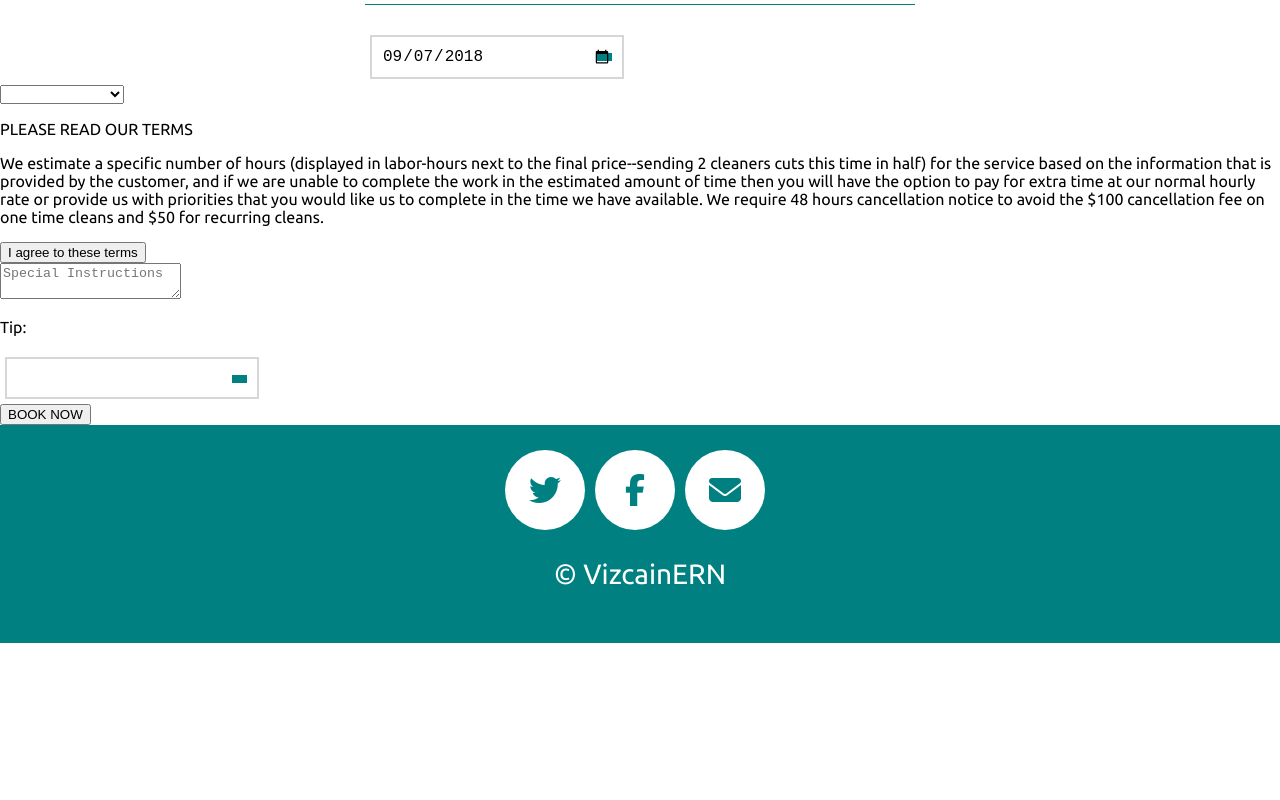
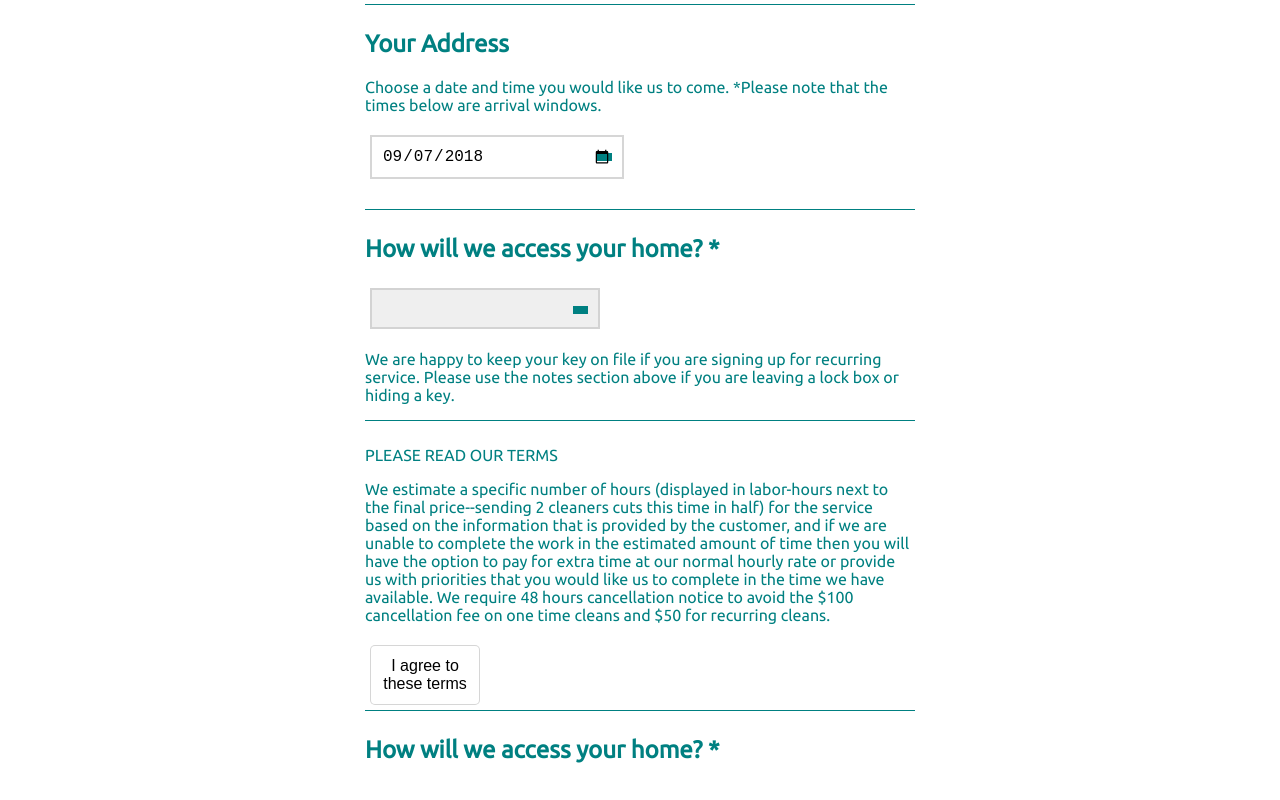
Before and after one commit to ArizonaMangoJuice/vizcaino-ERN, a React (Create React App) app: page / in a window 1280 px wide. Shown: the part 3980-4780 px from the top of the page. Before the commit the page ends 4623 px from the top, so only its background shows below. Built offline with nearby package versions, Linux system fonts and the light colour scheme.

Commit message:
finished styling calculator

```diff
--- a/src/App.css
+++ b/src/App.css
@@ -679,6 +679,10 @@ input{
   margin: auto;
 }
 
+.date-chooser{
+  margin-bottom: 25px;
+}
+
 .output-container h2{
   padding: 15px;
   font-size: 28px;
@@ -735,3 +739,66 @@ input{
   padding-bottom: 0;
   margin-bottom: 5px;
 }
+
+.calc-mid-size select{
+  margin: 5px;
+  width: 230px;
+  background-image: -webkit-gradient(linear, left top, left bottom, color-stop(50%, transparent), color-stop(50%, #008081));
+  background-image: -webkit-linear-gradient(top, transparent 50%, #008081 50%);
+  background-image: -o-linear-gradient(top, transparent 50%, #008081 50%);
+  background-image: linear-gradient(-180deg, transparent 50%, #008081 50%);
+  background-position: calc(100% - 10px) calc(.45em + 2px),
+calc(100% - 15px) calc(1em + 2px),
+calc(100% - .5em) .5em;
+  background-size: 15px 15px,
+5px 5px,
+1.5em 1.5em;
+  background-repeat: no-repeat;
+  border: 2px solid #CCCC;
+  font-size: 16px;
+  padding: 10px;
+  -webkit-appearance: none;
+  -moz-appearance: none;
+  appearance: none;
+}
+
+.calc-button{
+    border: 1px solid #CCCC;
+    color: black;
+    height: 60px;
+    vertical-align: top;
+    font-size: 16px;
+    padding: 10px;
+    width: 110px;
+    background: #fff;
+    border-radius: 5px;
+    margin: 5px;
+}
+
+.terms-of-service{
+  display: flex;
+  justify-content: center;
+  flex-direction: column;
+}
+
+textarea{
+  width: 500px;
+    height: 80px;
+    border: 1px solid #ccc;
+    margin: 15px auto;
+    padding: 15px;
+}
+
+.book-now-button{
+  border: 1px solid #CCCC;
+  color: black;
+  width: 100% !important;
+  height: 60px;
+  vertical-align: top;
+  font-size: 16px;
+  padding: 10px;
+  width: 110px;
+  background: #fff;
+  border-radius: 5px;
+  margin: 5px 0;
+}
--- a/src/components/calculator/Calculator.js
+++ b/src/components/calculator/Calculator.js
@@ -326,39 +326,56 @@ export default class Calculator extends Component{
           </div>
         </div>
 
-        <div className='date-to-come'>
-        <input type="date" id="myDate" value={this.state.date} onChange={this.updateDate}/>
+        <div className='calc-mid-size'>
+          <div className='how-often'>
+            <h2>Your Address</h2>
+            <p>Choose a date and time you would like us to come. *Please note that the times below are arrival windows.</p>
+          </div>
+          <div className='date-chooser'>
+            <input type="date" id="myDate" value={this.state.date} onChange={this.updateDate}/>
+          </div>
         </div>
 
-        <div className='how-to-access-home'>
+        <div className='calc-mid-size'>
+          <div className='how-often'>
+            <h2>How will we access your home? *</h2>
+          </div>
+
           <select onChange={(e) => this.changeString('homeAccess', e)}>
             <option value=''></option>
             <option value='I will be home'>I will be home</option>
             <option value='I will leave a key'>I will Leave a key</option>
             <option value='Other'>Other</option>
           </select>
+
+          <div className='how-often'>
+            <p>We are happy to keep your key on file if you are signing up for recurring service. Please use the notes section above if you are leaving a lock box or hiding a key.</p>
+          </div>
         </div>
 
-        <div className='terms-and-conditions'>
+        <div className='calc-mid-size how-often'>
           <p>PLEASE READ OUR TERMS</p>
           <p>We estimate a specific number of hours (displayed in labor-hours next to the final price--sending 2 cleaners cuts this time in half) for the service based on the information that is provided by the customer, and if we are unable to complete the work in the estimated amount of time then you will have the option to pay for extra time at our normal hourly rate or provide us with priorities that you would like us to complete in the time we have available. We require 48 hours cancellation notice to avoid the $100 cancellation fee on one time cleans and $50 for recurring cleans. </p>
-          <button onClick={() => this.agree()}>I agree to these terms</button>
+          <button className='calc-button' onClick={() => this.agree()}>I agree to these terms</button>
         </div>
 
-        <div className='customer-comments'>
+        <div className='calc-mid-size  terms-of-service'>
+          <div className='how-often'>
+            <h2>How will we access your home? *</h2>
+          </div>
           <textarea onChange={(e) => this.changeString('other', e)} value={this.state.other} placeholder='Special Instructions'></textarea>
         </div>
 
-        <div className='tip'>
+        {/* <div className='tip'>
           <p>Tip:</p>
           <input onChange={(e) => this.changeString('tip', e)} value={this.state.tip} type='number' />
-        </div>
+        </div> */}
 
-        <div className='payment-details'>
-        </div>
+        {/* <div className='calc-mid-size'>
+        </div> */}
 
-        <div>
-          <button>BOOK NOW</button>
+        <div className='calc-mid-size'>
+          <button className='book-now-button'>BOOK NOW</button>
         </div>
       </div>
       {/* <OutputContainer /> */}
```
